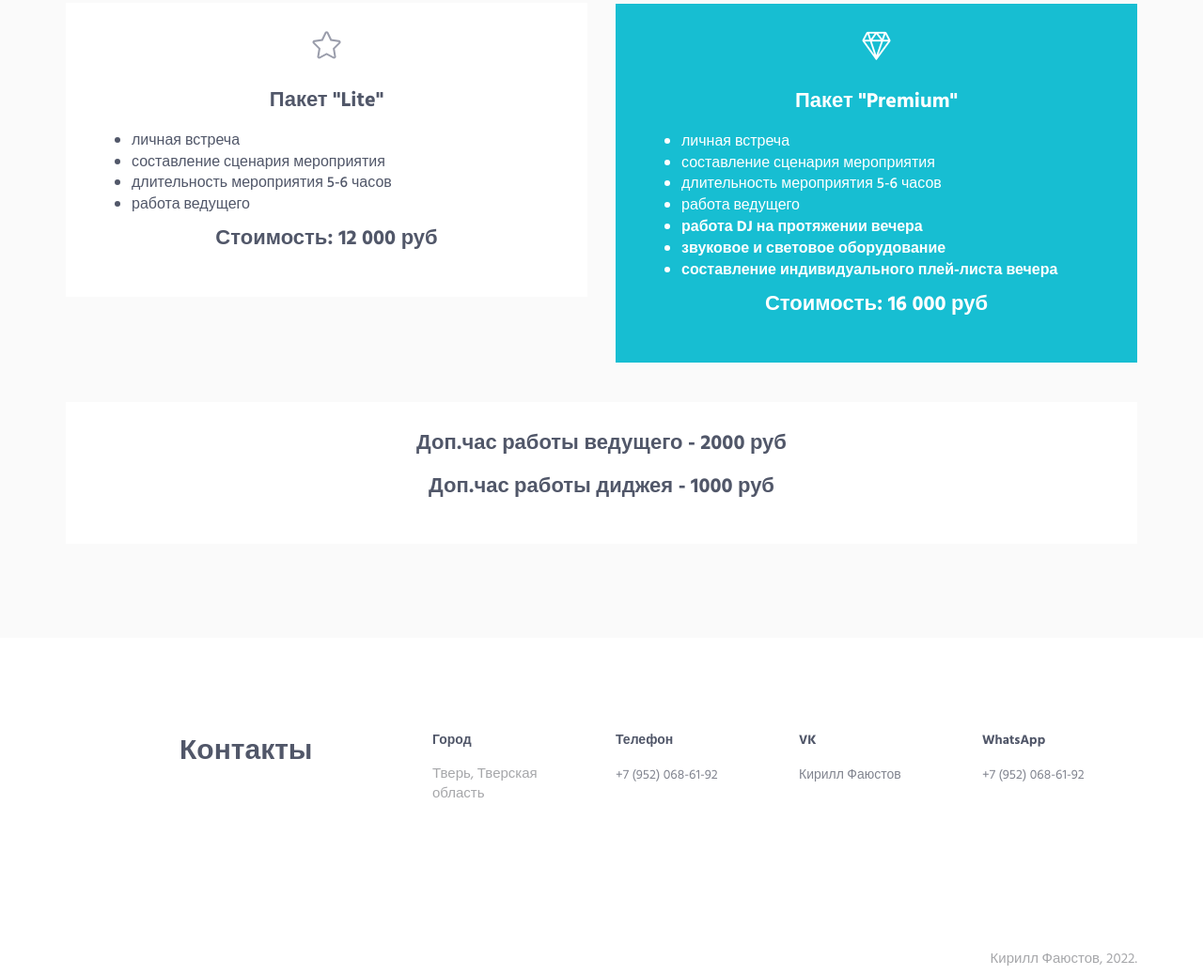
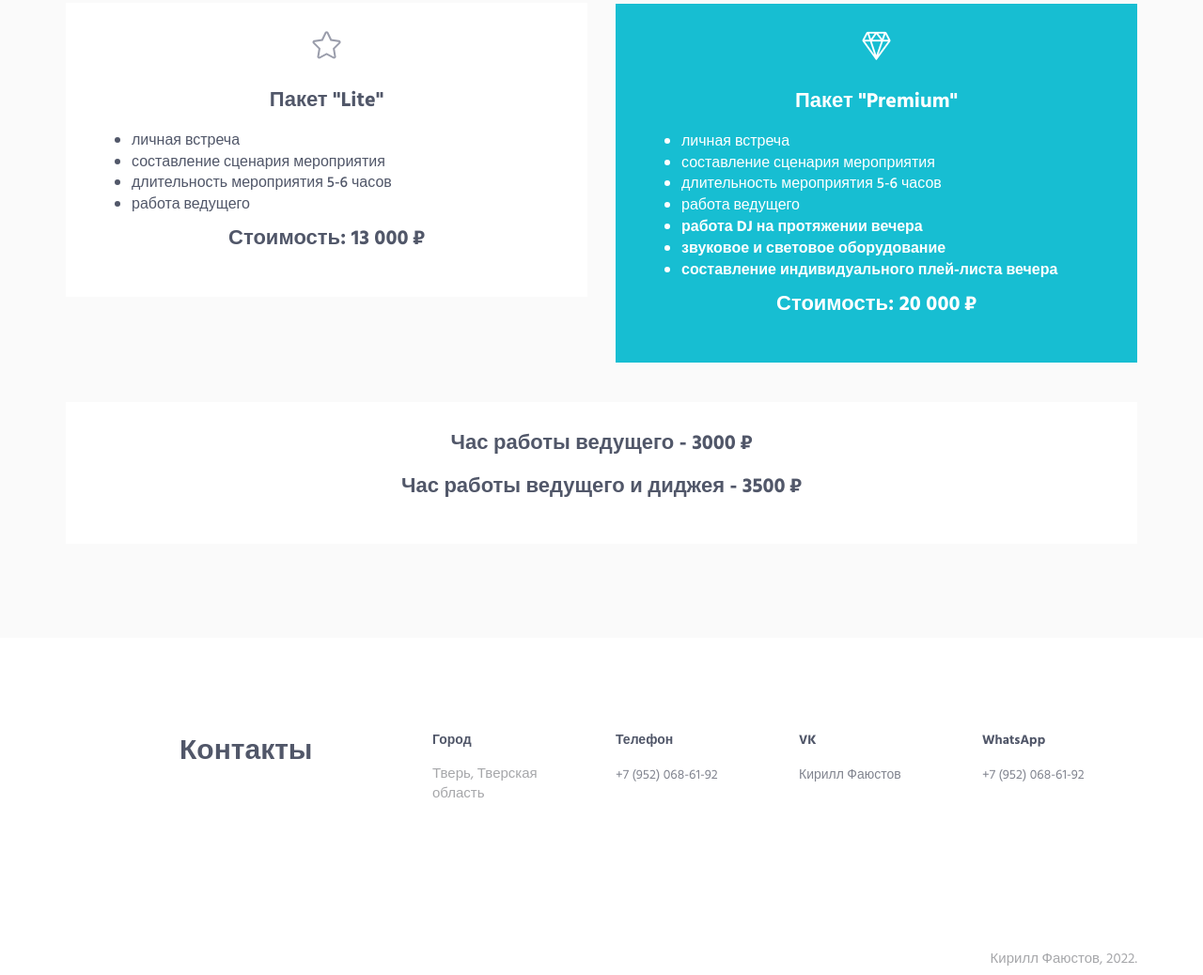
Before and after one commit to KimberlyKye/kirill_fa, a website: page public/index.html in a window 1280 px wide. Shown: the part 2935-3973 px from the top of the page at 94% size. Drawn offline with Linux system fonts and the light colour scheme.

Commit message:
Fix Price

```diff
--- a/public/index.html
+++ b/public/index.html
@@ -348,7 +348,7 @@
                   <li>длительность мероприятия 5-6 часов</li>
                   <li>работа ведущего</li>
                 </ul>
-                <h3 style="text-align:center">Стоимость: 12 000 руб</h3>
+                <h3 style="text-align:center">Стоимость: 13 000 ₽</h3>
                 </p>
               </div>
             </div>
@@ -373,7 +373,7 @@
                   <li class="color-white"><b>звуковое и световое оборудование</b></li>
                   <li class="color-white"><b>составление индивидуального плей-листа вечера</b></li>
                 </ul>
-                <h3 class="color-white" style="text-align:center">Стоимость: 16 000 руб</h3>
+                <h3 class="color-white" style="text-align:center">Стоимость: 20 000 ₽</h3>
                 </p>
               </div>
             </div>
@@ -385,9 +385,9 @@
             <div class="service">
 
               <h4 style="text-align:center">
-                Доп.час работы ведущего - 2000 руб</h4>
+                Час работы ведущего - 3000 ₽</h4>
               <h4 style="text-align:center">
-                Доп.час работы диджея - 1000 руб</h4>
+                Час работы ведущего и диджея - 3500 ₽</h4>
             </div>
           </div>
         </div>
```
